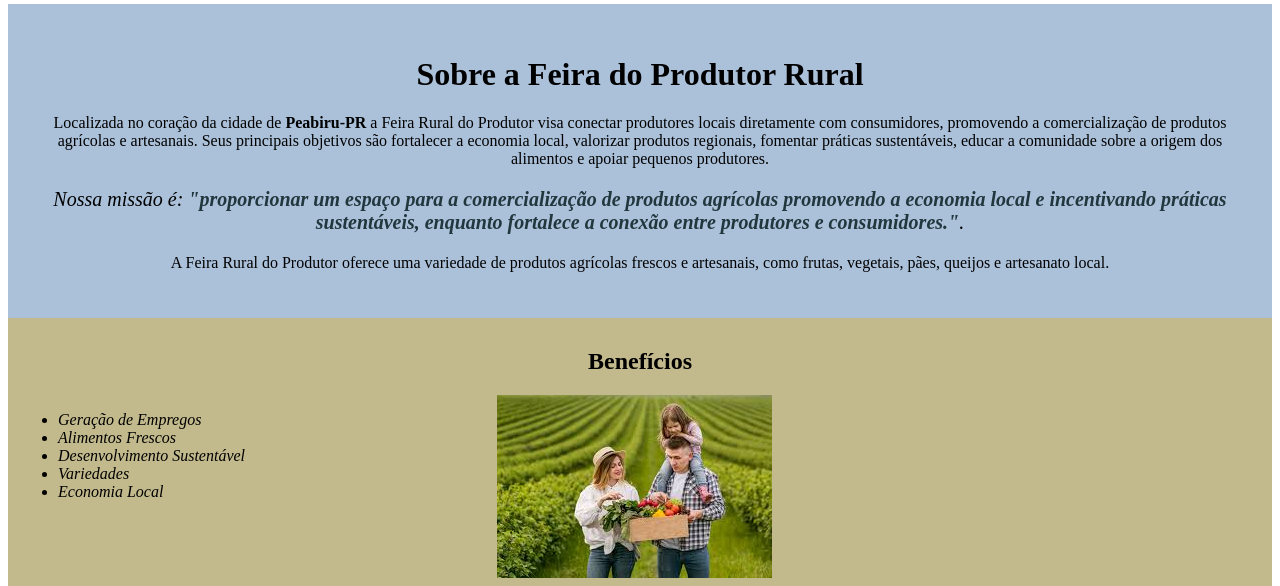
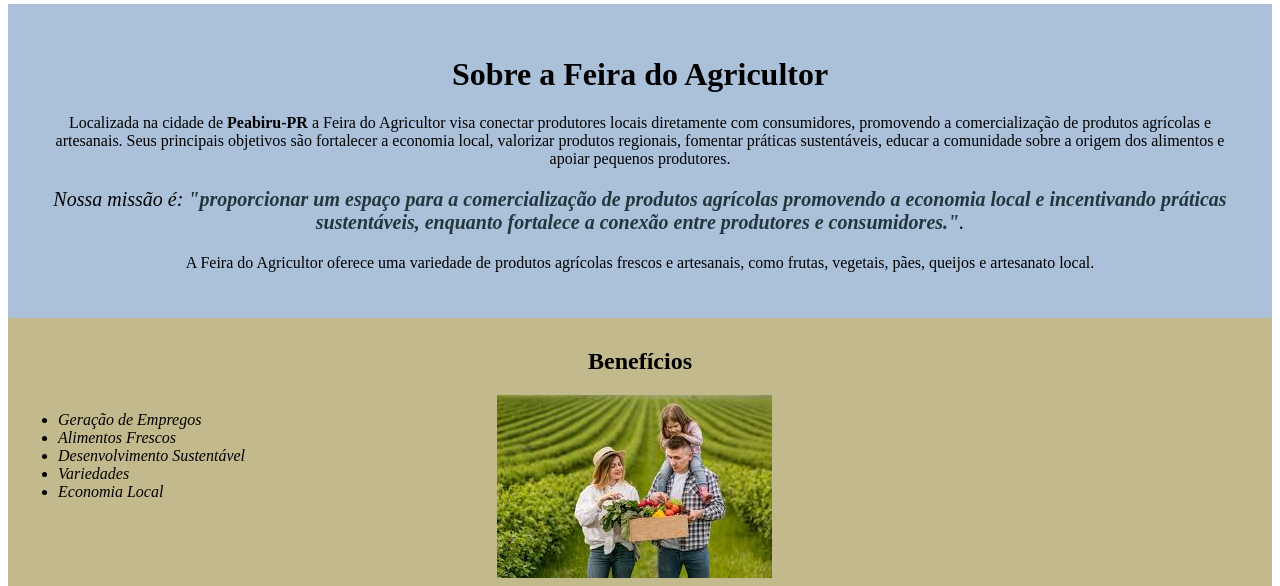
Before and after one commit to emilypadilha28/agrinho, a plain HTML site: page index.html in a window 1280 px wide. Shown: the part 715-1301 px from the top of the page. Drawn offline with Linux system fonts and the light colour scheme.

Commit message:
Add files via upload

```diff
--- a/index.html
+++ b/index.html
@@ -9,13 +9,13 @@
 	<body>
 		<img id="FeiraRural" src="feirarural.jpeg">
 		<div class="principal">
-			<h1>Sobre a Feira do Produtor Rural</h1>
+			<h1>Sobre a Feira do Agricultor</h1>
 
-			<p>Localizada no coração da cidade de <strong>Peabiru-PR</strong> a Feira Rural do Produtor visa conectar produtores locais diretamente com consumidores, promovendo a comercialização de produtos agrícolas e artesanais. Seus principais objetivos são fortalecer a economia local, valorizar produtos regionais, fomentar práticas sustentáveis, educar a comunidade sobre a origem dos alimentos e apoiar pequenos produtores.</p>
+			<p>Localizada na cidade de <strong>Peabiru-PR</strong> a Feira do Agricultor visa conectar produtores locais diretamente com consumidores, promovendo a comercialização de produtos agrícolas e artesanais. Seus principais objetivos são fortalecer a economia local, valorizar produtos regionais, fomentar práticas sustentáveis, educar a comunidade sobre a origem dos alimentos e apoiar pequenos produtores.</p>
 
 			<p id="missao"><em>Nossa missão é: <strong>"proporcionar um espaço para a comercialização de produtos agrícolas promovendo a economia local e incentivando práticas sustentáveis, enquanto fortalece a conexão entre produtores e consumidores."</strong>.</em></p>
 
-			<p>A Feira Rural do Produtor oferece uma variedade de produtos agrícolas frescos e artesanais, como frutas, vegetais, pães, queijos e artesanato local.</p>
+			<p>A Feira do Agricultor oferece uma variedade de produtos agrícolas frescos e artesanais, como frutas, vegetais, pães, queijos e artesanato local.</p>
 		</div>
 
 		<div class="beneficios">
@@ -33,7 +33,7 @@
 		</div>
 	</section>
 	<footer class="rodape">
-		<img class="rodape-imagem"src="images.jpeg" alt="logo da feira rural">
+		<img class="rodape-imagem"src="logo.png" alt="logo">
 	</footer>
 	</body>
 </html>
```
